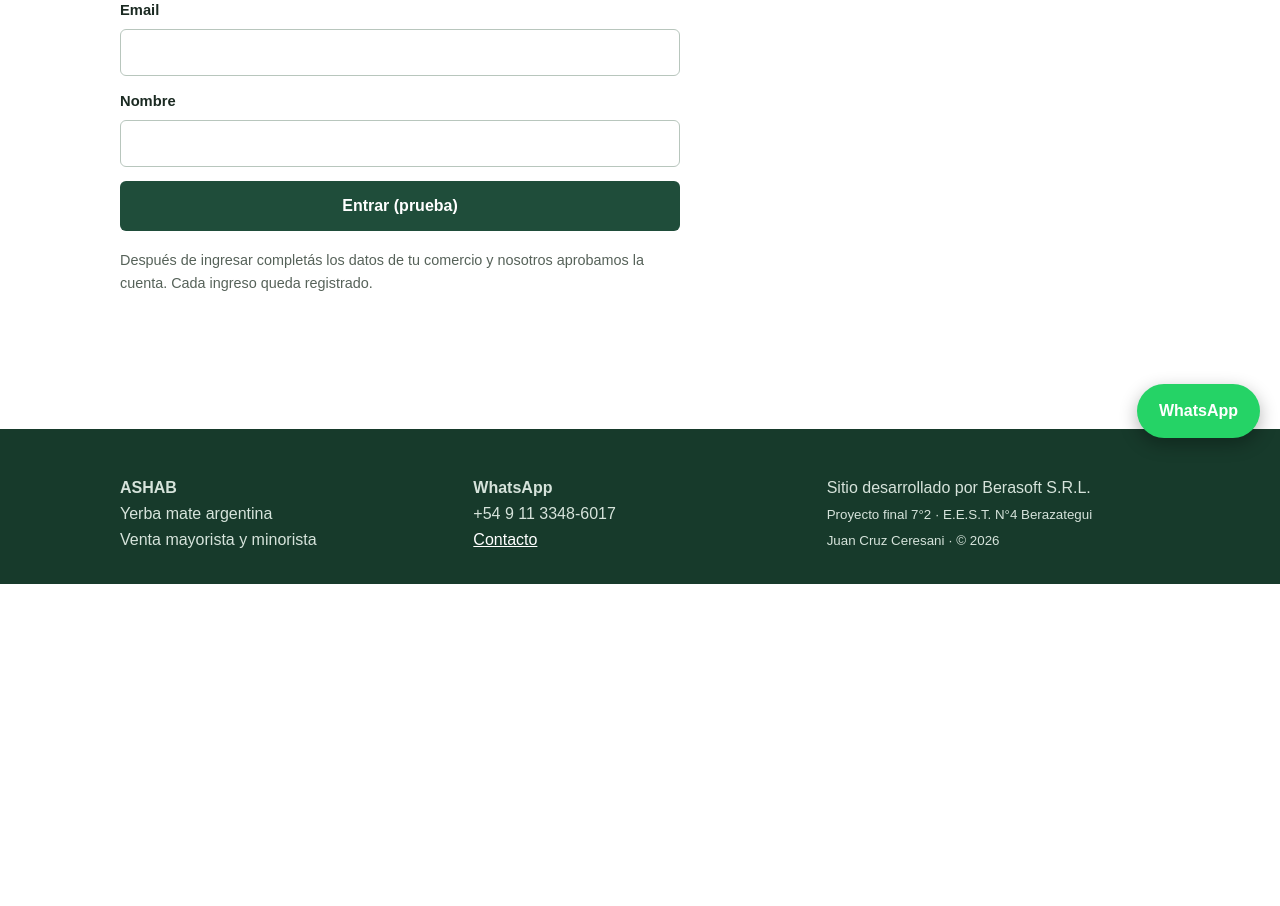
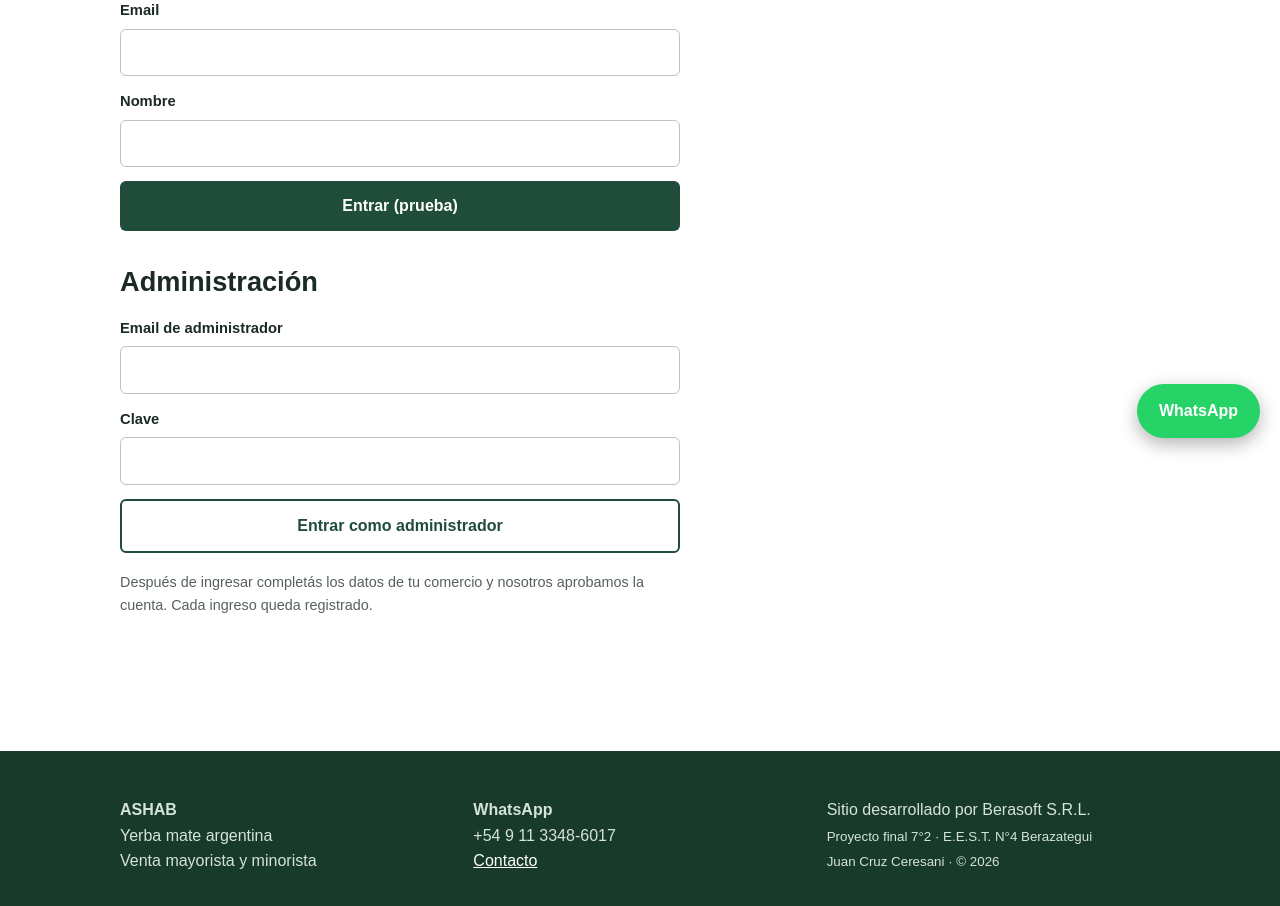
Before and after one commit to Gambeta-latorre/proyecto-consultora, a PHP site: page /login.php in a window 1280 px wide. Shown: the part 342-1248 px from the top of the page. Before the commit the page ends 926 px from the top, so only its background shows below. Run offline with PHP 8.4, Linux system fonts and the light colour scheme.

Commit message:
ASHAB: ingreso de administrador con clave y dominio ashab-yerba.vercel.app

```diff
--- a/04_Web_Consultora/inc/datos.php
+++ b/04_Web_Consultora/inc/datos.php
@@ -3,7 +3,7 @@
 const EMPRESA      = 'Berasoft S.R.L.';
 const WHATSAPP     = '5491133486017';
 const EMAIL        = 'juancruzceresani@gmail.com';
-const URL_ASHAB    = 'https://ashab.vercel.app'; // sitio publicado de nuestro cliente
+const URL_ASHAB    = 'https://ashab-yerba.vercel.app'; // sitio publicado de nuestro cliente
 
 // Servicios: nombre => [descripción, precio de referencia]
 const SERVICIOS = [
--- a/05_Web_Proyecto/inc/config.php
+++ b/05_Web_Proyecto/inc/config.php
@@ -3,6 +3,8 @@
 const MARCA         = 'ASHAB';
 const WHATSAPP      = '5491133486017';                 // atención al cliente
 const ADMIN_EMAILS  = ['juancruzceresani@gmail.com'];  // estos Gmail entran como administrador
+// Clave del administrador (guardada como hash bcrypt, no en texto). Se puede reemplazar con la variable ADMIN_CLAVE_HASH.
+function admin_clave_hash() { return getenv('ADMIN_CLAVE_HASH') ?: '$2y$10$mfhCGT18ctWK7KFUtLKSxuitIkQBjALUveAtZPkqo.r1svZjHSsk6'; }
 const MIN_KG        = 100;                             // pedido mayorista mínimo
 const MAX_KG        = 5000;                            // pedido mayorista máximo
 const MAX_ABIERTOS  = 3;                               // pedidos en curso por cliente
--- a/05_Web_Proyecto/login.php
+++ b/05_Web_Proyecto/login.php
@@ -7,6 +7,20 @@ $titulo = 'Ingresar';
 $activa = 'Ingresar';
 if (usuario_actual()) ir('panel.php');
 
+// Ingreso del administrador con clave (sirve en cualquier computadora, sin depender de Google).
+if ($_SERVER['REQUEST_METHOD'] === 'POST' && isset($_POST['clave'])) {
+    $email = strtolower(trim($_POST['email'] ?? ''));
+    if (ip_bloqueada()) {
+        aviso('Demasiados intentos. Esperá 15 minutos.', 'error');
+        ir('login.php');
+    }
+    if (in_array($email, ADMIN_EMAILS, true) && password_verify($_POST['clave'], admin_clave_hash())) {
+        iniciar_sesion(usuario_desde_email($email, 'Administrador'), 'clave de administrador');
+    }
+    registrar_acceso(null, $email, false, 'clave de administrador incorrecta');
+    aviso('Email o clave incorrectos.', 'error');
+    ir('login.php');
+}
 if ($_SERVER['REQUEST_METHOD'] === 'POST' && modo_prueba()) {
     $email = strtolower(trim($_POST['email'] ?? ''));
     if (!filter_var($email, FILTER_VALIDATE_EMAIL)) {
@@ -39,6 +53,13 @@ require 'inc/cabecera.php';
   <?php else: ?>
     <div class="aviso error">El ingreso con Google todavía no está configurado en este sitio.</div>
   <?php endif; ?>
+  <h2>Administración</h2>
+  <form method="post" class="formulario">
+    <?= csrf_campo() ?>
+    <label>Email de administrador<input type="email" name="email" required></label>
+    <label>Clave<input type="password" name="clave" required autocomplete="current-password"></label>
+    <button class="borde">Entrar como administrador</button>
+  </form>
   <p class="nota">Después de ingresar completás los datos de tu comercio y nosotros aprobamos la cuenta. Cada ingreso queda registrado.</p>
 </div>
 <?php require 'inc/pie.php'; ?>
```
Also changed, not shown: README.md.
